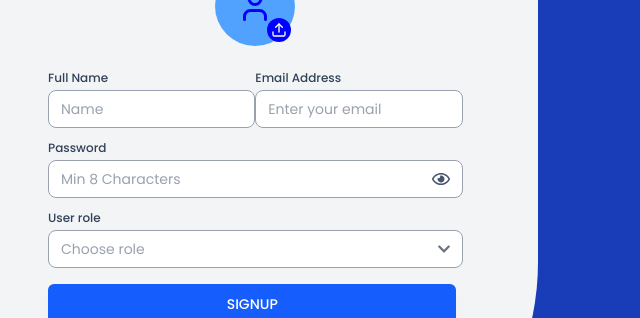
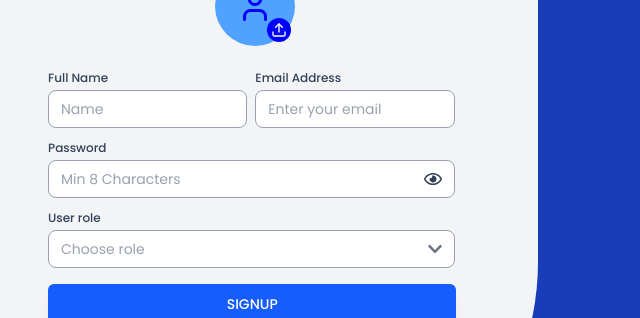
Before and after one commit to Logeshwaranj0705/XSpro_frontend, a React (Vite) app: page /signup in a window 1280 px wide. Shown: the part 268-586 px from the top of the page, without its empty margins (0-640 px from the left). Built offline with nearby package versions, Linux system fonts and the light colour scheme.

Commit message:
Update Input.jsx

```diff
--- a/src/components/inputs/Input.jsx
+++ b/src/components/inputs/Input.jsx
@@ -1,82 +1,52 @@
-import React, { useState } from "react";
+import React, { useState } from 'react';
 import { FaRegEye, FaRegEyeSlash, FaChevronDown } from "react-icons/fa";
 
 const Input = ({ value, onChange, label, placeholder, type, options }) => {
   const [showPassword, setShowPassword] = useState(false);
 
+  const handleChange = (e) => {
+    onChange(e.target.value);
+  };
+
   return (
-    <div className="w-full mb-3">
-      {label && (
-        <label className="block text-xs font-medium text-slate-700 mb-1">
-          {label}
-        </label>
-      )}
+    <div className="flex flex-col gap-1 w-full mb-3 pr-2">
+      {label && <label className="text-xs font-medium text-slate-700">{label}</label>}
 
       {type === "select" ? (
-        <div className="relative w-full">
+        <div className="relative">
           <select
             value={value}
-            onChange={(e) => onChange(e.target.value)}
+            onChange={handleChange}
             className={`
-              w-full box-border px-3 py-2 text-sm bg-white
-              border border-gray-400 rounded-lg
-              outline-none appearance-none
-              focus:border-black transition
+              w-full border border-gray-400 rounded-lg px-3 py-2 text-sm bg-white outline-none focus:border-black transition-all appearance-none
               ${value === "" ? "text-gray-400" : "text-slate-700"}
             `}
           >
             <option value="">{placeholder || "Select an option"}</option>
-            {options?.map((opt, idx) => (
-              <option key={idx} value={opt.value}>
-                {opt.label}
-              </option>
+            {options && options.map((opt, idx) => (
+              <option key={idx} value={opt.value}>{opt.label}</option>
             ))}
           </select>
-
-          <FaChevronDown
-            size={14}
-            className="absolute right-3 top-1/2 -translate-y-1/2 text-gray-500 pointer-events-none"
-          />
+          <div className="absolute right-3 top-1/2 -translate-y-1/2 pointer-events-none text-gray-500">
+            <FaChevronDown size={16} />
+          </div>
         </div>
       ) : (
-        <div
-          className="
-            w-full flex items-center
-            border border-gray-400 rounded-lg
-            px-3 py-2 bg-white
-            focus-within:border-black transition
-            box-border
-          "
-        >
+        <div className="flex items-center justify-between border border-gray-400 rounded-lg px-3 py-2 bg-white focus-within:border-black transition-all">
           <input
-            type={
-              type === "password"
-                ? showPassword
-                  ? "text"
-                  : "password"
-                : type
-            }
+            type={type === "password" ? (showPassword ? 'text' : 'password') : type}
+            placeholder={placeholder}
+            className="w-full bg-transparent outline-none text-sm placeholder-gray-400"
             value={value}
-            onChange={(e) => onChange(e.target.value)}
-            placeholder={placeholder}
-            className="
-              w-full bg-transparent outline-none
-              text-sm text-slate-700
-              placeholder-gray-400
-            "
+            onChange={handleChange}
           />
-
           {type === "password" && (
             <button
               type="button"
-              onClick={() => setShowPassword((p) => !p)}
-              className="ml-2 text-slate-600 flex-shrink-0"
+              className="text-slate-700 cursor-pointer flex items-center"
+              onClick={() => setShowPassword(prev => !prev)}
             >
-              {showPassword ? (
-                <FaRegEyeSlash size={18} />
-              ) : (
-                <FaRegEye size={18} />
-              )}
+              {showPassword ? <FaRegEyeSlash size={18} /> : <FaRegEye size={18} />}
             </button>
           )}
         </div>
```
